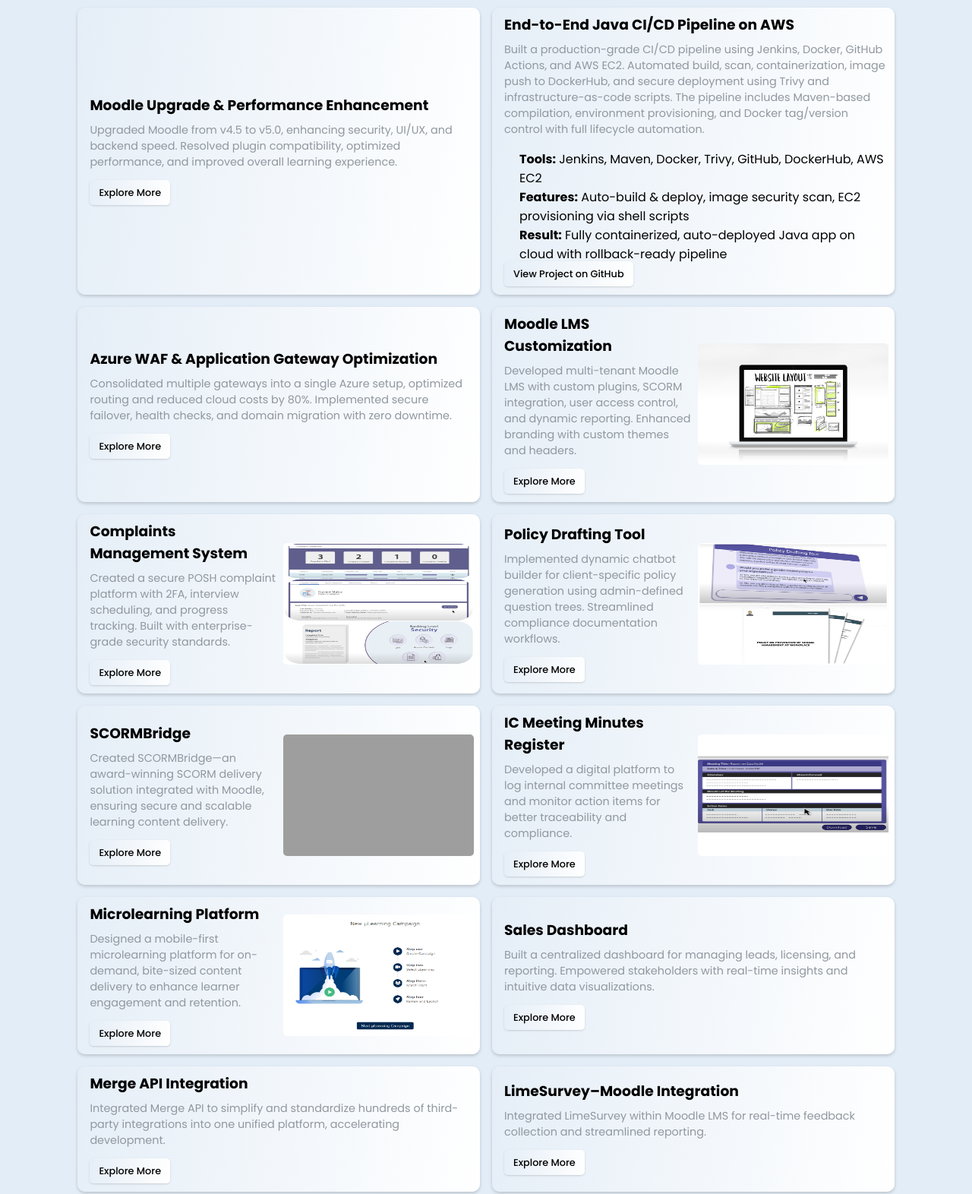
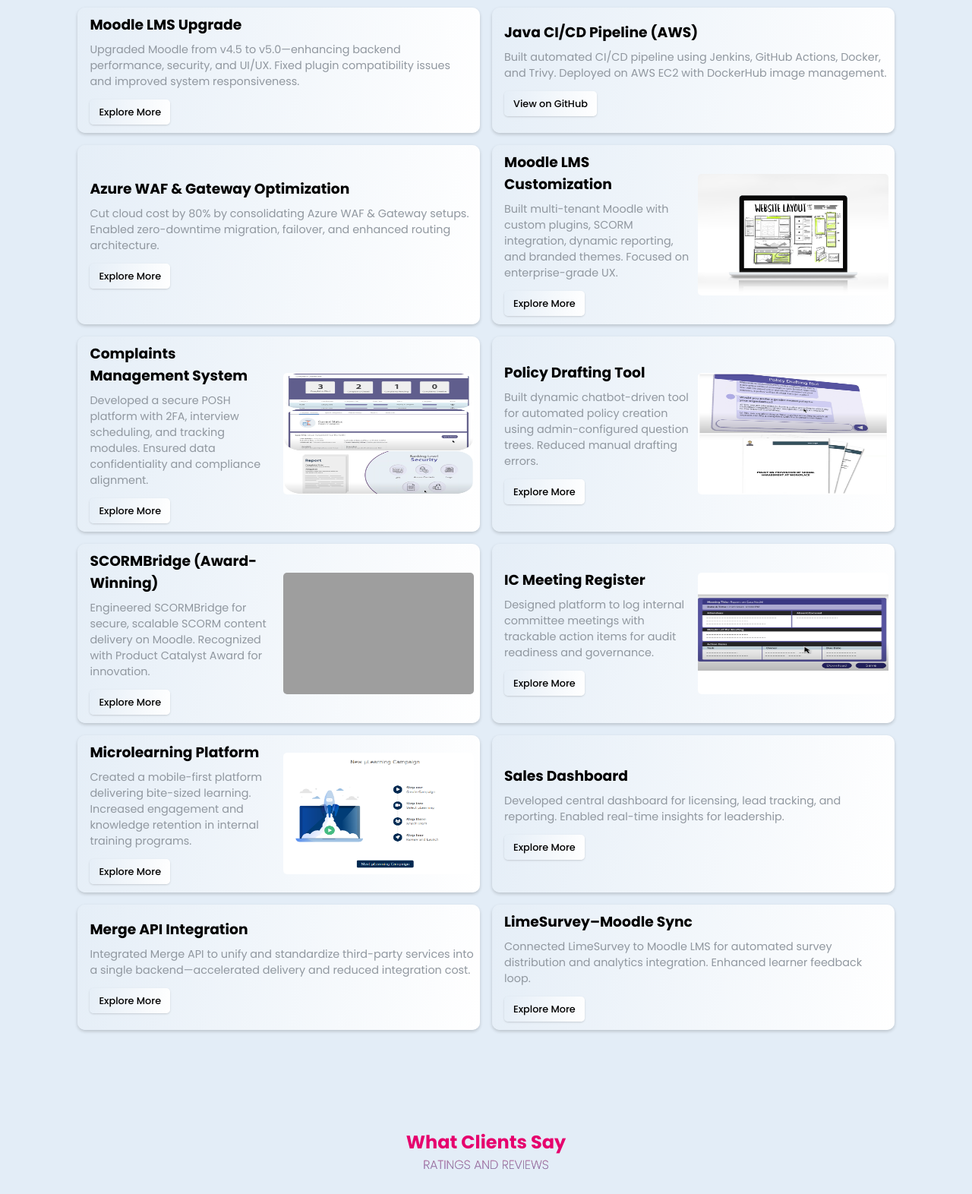
Before and after one commit to BASAVANAGOWDADK/Portfolio, a plain HTML site: page index.html in a window 1280 px wide. Shown: the part 3160-4732 px from the top of the page at 76% size. Drawn offline with nearby package versions, Linux system fonts and the light colour scheme; grey boxes are pictures that could not be loaded; animation ran at ten frames a second.

Commit message:
Update index.html

```diff
--- a/index.html
+++ b/index.html
@@ -261,43 +261,34 @@
 
         <div class="portfolio-gallery">
 
-            <!-- Moodle Upgrade -->
             <div class="portfolio-box mix web">
                 <div class="portfolio-content">
-                    <h3>Moodle Upgrade & Performance Enhancement</h3>
-                    <p>Upgraded Moodle from v4.5 to v5.0, enhancing security, UI/UX, and backend speed. Resolved plugin compatibility, optimized performance, and improved overall learning experience.</p>
+                    <h3>Moodle LMS Upgrade</h3>
+                    <p>Upgraded Moodle from v4.5 to v5.0—enhancing backend performance, security, and UI/UX. Fixed plugin compatibility issues and improved system responsiveness.</p>
                     <a href="#" class="readMore">Explore More</a>
                 </div>
             </div>
 
-            <!-- CI/CD Project -->
             <div class="portfolio-box mix cloud devops">
                 <div class="portfolio-content">
-                    <h3>End-to-End Java CI/CD Pipeline on AWS</h3>
-                    <p>Built a production-grade CI/CD pipeline using Jenkins, Docker, GitHub Actions, and AWS EC2. Automated build, scan, containerization, image push to DockerHub, and secure deployment using Trivy and infrastructure-as-code scripts. The pipeline includes Maven-based compilation, environment provisioning, and Docker tag/version control with full lifecycle automation.</p>
-                    <ul style="margin-top: 10px; padding-left: 20px; list-style: disc;">
-                        <li><strong>Tools:</strong> Jenkins, Maven, Docker, Trivy, GitHub, DockerHub, AWS EC2</li>
-                        <li><strong>Features:</strong> Auto-build & deploy, image security scan, EC2 provisioning via shell scripts</li>
-                        <li><strong>Result:</strong> Fully containerized, auto-deployed Java app on cloud with rollback-ready pipeline</li>
-                    </ul>
-                    <a href="https://github.com/BASAVANAGOWDADK/java-ci-cd-pipeline" class="readMore" target="_blank">View Project on GitHub</a>
+                    <h3>Java CI/CD Pipeline (AWS)</h3>
+                    <p>Built automated CI/CD pipeline using Jenkins, GitHub Actions, Docker, and Trivy. Deployed on AWS EC2 with DockerHub image management.</p>
+                    <a href="https://github.com/BASAVANAGOWDADK/java-ci-cd-pipeline" class="readMore" target="_blank">View on GitHub</a>
                 </div>
             </div>
 
-            <!-- Azure WAF Optimization -->
             <div class="portfolio-box mix cloud devops">
                 <div class="portfolio-content">
-                    <h3>Azure WAF & Application Gateway Optimization</h3>
-                    <p>Consolidated multiple gateways into a single Azure setup, optimized routing and reduced cloud costs by 80%. Implemented secure failover, health checks, and domain migration with zero downtime.</p>
+                    <h3>Azure WAF & Gateway Optimization</h3>
+                    <p>Cut cloud cost by 80% by consolidating Azure WAF & Gateway setups. Enabled zero-downtime migration, failover, and enhanced routing architecture.</p>
                     <a href="#" class="readMore">Explore More</a>
                 </div>
             </div>
 
-            <!-- Moodle LMS Customization -->
             <div class="portfolio-box mix web">
                 <div class="portfolio-content">
                     <h3>Moodle LMS Customization</h3>
-                    <p>Developed multi-tenant Moodle LMS with custom plugins, SCORM integration, user access control, and dynamic reporting. Enhanced branding with custom themes and headers.</p>
+                    <p>Built multi-tenant Moodle with custom plugins, SCORM integration, dynamic reporting, and branded themes. Focused on enterprise-grade UX.</p>
                     <a href="#" class="readMore">Explore More</a>
                 </div>
                 <div class="portfolio-img">
@@ -305,11 +296,10 @@
                 </div>
             </div>
 
-            <!-- Complaints Management System -->
             <div class="portfolio-box mix web">
                 <div class="portfolio-content">
                     <h3>Complaints Management System</h3>
-                    <p>Created a secure POSH complaint platform with 2FA, interview scheduling, and progress tracking. Built with enterprise-grade security standards.</p>
+                    <p>Developed a secure POSH platform with 2FA, interview scheduling, and tracking modules. Ensured data confidentiality and compliance alignment.</p>
                     <a href="#" class="readMore">Explore More</a>
                 </div>
                 <div class="portfolio-img">
@@ -317,11 +307,10 @@
                 </div>
             </div>
 
-            <!-- Policy Drafting Tool -->
             <div class="portfolio-box mix web">
                 <div class="portfolio-content">
                     <h3>Policy Drafting Tool</h3>
-                    <p>Implemented dynamic chatbot builder for client-specific policy generation using admin-defined question trees. Streamlined compliance documentation workflows.</p>
+                    <p>Built dynamic chatbot-driven tool for automated policy creation using admin-configured question trees. Reduced manual drafting errors.</p>
                     <a href="#" class="readMore">Explore More</a>
                 </div>
                 <div class="portfolio-img">
@@ -329,11 +318,10 @@
                 </div>
             </div>
 
-            <!-- SCORMBridge -->
             <div class="portfolio-box mix product">
                 <div class="portfolio-content">
-                    <h3>SCORMBridge</h3>
-                    <p>Created SCORMBridge—an award-winning SCORM delivery solution integrated with Moodle, ensuring secure and scalable learning content delivery.</p>
+                    <h3>SCORMBridge (Award-Winning)</h3>
+                    <p>Engineered SCORMBridge for secure, scalable SCORM content delivery on Moodle. Recognized with Product Catalyst Award for innovation.</p>
                     <a href="#" class="readMore">Explore More</a>
                 </div>
                 <div class="portfolio-img">
@@ -341,11 +329,10 @@
                 </div>
             </div>
 
-            <!-- IC Meeting Register -->
             <div class="portfolio-box mix web">
                 <div class="portfolio-content">
-                    <h3>IC Meeting Minutes Register</h3>
-                    <p>Developed a digital platform to log internal committee meetings and monitor action items for better traceability and compliance.</p>
+                    <h3>IC Meeting Register</h3>
+                    <p>Designed platform to log internal committee meetings with trackable action items for audit readiness and governance.</p>
                     <a href="#" class="readMore">Explore More</a>
                 </div>
                 <div class="portfolio-img">
@@ -353,11 +340,10 @@
                 </div>
             </div>
 
-            <!-- Microlearning -->
             <div class="portfolio-box mix web">
                 <div class="portfolio-content">
                     <h3>Microlearning Platform</h3>
-                    <p>Designed a mobile-first microlearning platform for on-demand, bite-sized content delivery to enhance learner engagement and retention.</p>
+                    <p>Created a mobile-first platform delivering bite-sized learning. Increased engagement and knowledge retention in internal training programs.</p>
                     <a href="#" class="readMore">Explore More</a>
                 </div>
                 <div class="portfolio-img">
@@ -365,29 +351,26 @@
                 </div>
             </div>
 
-            <!-- Sales Dashboard -->
             <div class="portfolio-box mix web">
                 <div class="portfolio-content">
                     <h3>Sales Dashboard</h3>
-                    <p>Built a centralized dashboard for managing leads, licensing, and reporting. Empowered stakeholders with real-time insights and intuitive data visualizations.</p>
+                    <p>Developed central dashboard for licensing, lead tracking, and reporting. Enabled real-time insights for leadership.</p>
                     <a href="#" class="readMore">Explore More</a>
                 </div>
             </div>
 
-            <!-- Merge API -->
             <div class="portfolio-box mix api">
                 <div class="portfolio-content">
                     <h3>Merge API Integration</h3>
-                    <p>Integrated Merge API to simplify and standardize hundreds of third-party integrations into one unified platform, accelerating development.</p>
+                    <p>Integrated Merge API to unify and standardize third-party services into a single backend—accelerated delivery and reduced integration cost.</p>
                     <a href="#" class="readMore">Explore More</a>
                 </div>
             </div>
 
-            <!-- LimeSurvey Integration -->
             <div class="portfolio-box mix api">
                 <div class="portfolio-content">
-                    <h3>LimeSurvey–Moodle Integration</h3>
-                    <p>Integrated LimeSurvey within Moodle LMS for real-time feedback collection and streamlined reporting.</p>
+                    <h3>LimeSurvey–Moodle Sync</h3>
+                    <p>Connected LimeSurvey to Moodle LMS for automated survey distribution and analytics integration. Enhanced learner feedback loop.</p>
                     <a href="#" class="readMore">Explore More</a>
                 </div>
             </div>
```
